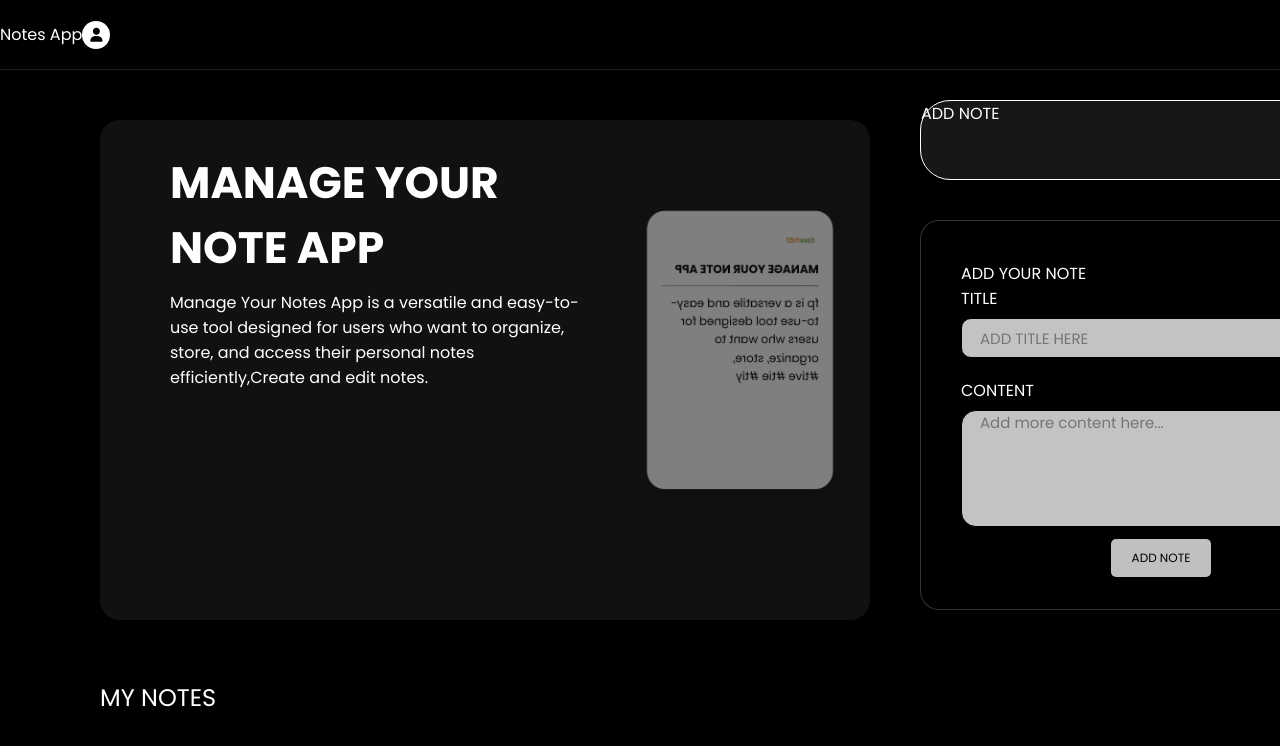
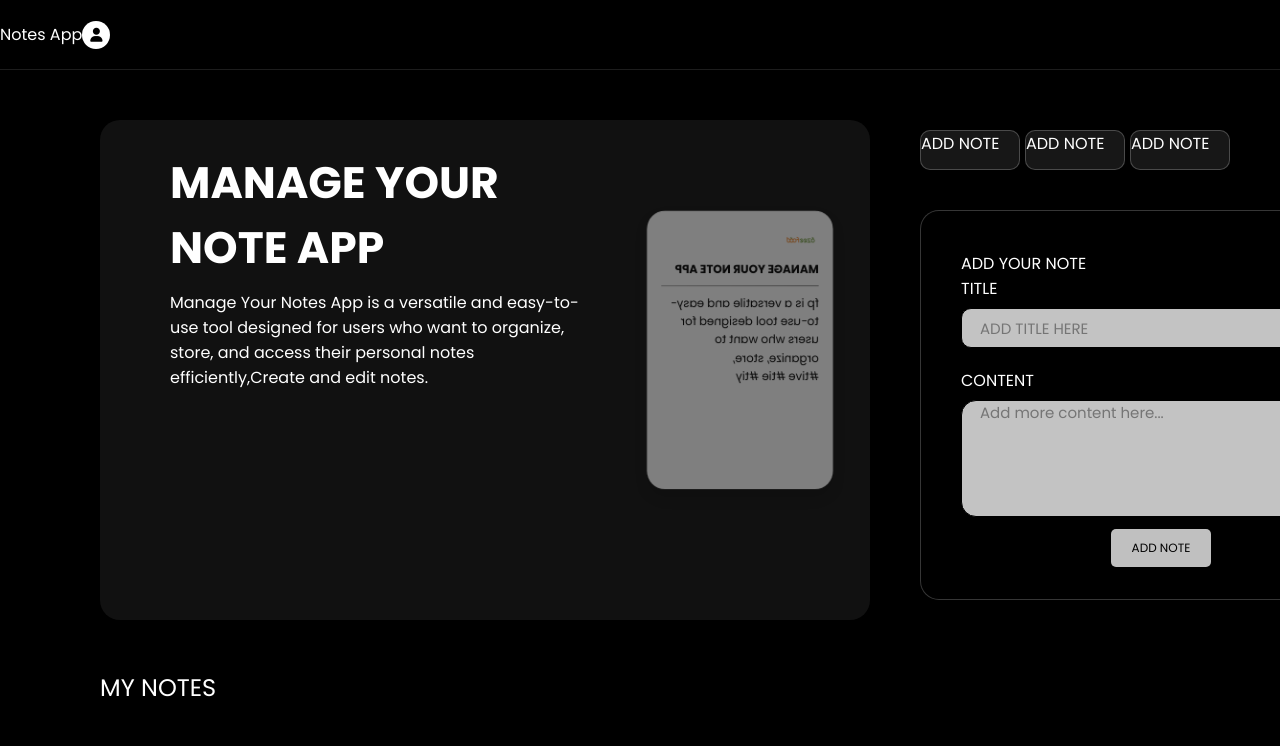
Before and after one commit to sasithhansaka/notes-app-react-express, a React (Vite) app in the folder Frontend/task/: page / in a window 1280 px wide. Shown: the top 746 px of the page. Built offline with nearby package versions, Linux system fonts and the light colour scheme; a web font is replaced by a local one.

Commit message:
up to Date

```diff
--- a/Frontend/task/src/Pages/Home.css
+++ b/Frontend/task/src/Pages/Home.css
@@ -304,11 +304,12 @@ body{
 }
 
 .note-add-calender-div .note-add{
-  width: 450px;
-  height: 80px;
+  width: 100px;
+  height: 40px;
   background-color: #35343471;
-  border-radius: 30px;
-  border: 1px solid #ffffff;
+  border: 1px solid #ffffff38;
+  border-radius: 10px;
+  margin-top: 30px;
 }
 
 .note-calender-div{
--- a/Frontend/task/src/Pages/Home.jsx
+++ b/Frontend/task/src/Pages/Home.jsx
@@ -150,7 +150,6 @@ function Home() {
 
       console.log("note deleted", response.data);
       setNotes((prevNotes) => prevNotes.filter((note) => note._id !== noteid));
-
     } catch (err) {
       console.error(
         "Error fetching notes:",
@@ -192,8 +191,16 @@ function Home() {
             </div>
           </div>
           <div className="note-add-calender-div">
-            <div className="note-add">
-              <p>ADD NOTE</p>
+            <div style={{ display: "flex", gap: "5px" }}>
+              <div className="note-add">
+                <p>ADD NOTE</p>
+              </div>
+              <div className="note-add">
+                <p>ADD NOTE</p>
+              </div>
+              <div className="note-add">
+                <p>ADD NOTE</p>
+              </div>
             </div>
 
             <div className="note-calender-div">
@@ -227,11 +234,10 @@ function Home() {
                   </div>
                 </div>
               </div> */}
-              <Add_note/>
+              <Add_note />
             </div>
           </div>
         </div>
-
 
         <h2 className="Note-title">MY NOTES</h2>
       </div>
```
Also changed, not shown: 2 other files (tests, documents, lock files or other folders).
